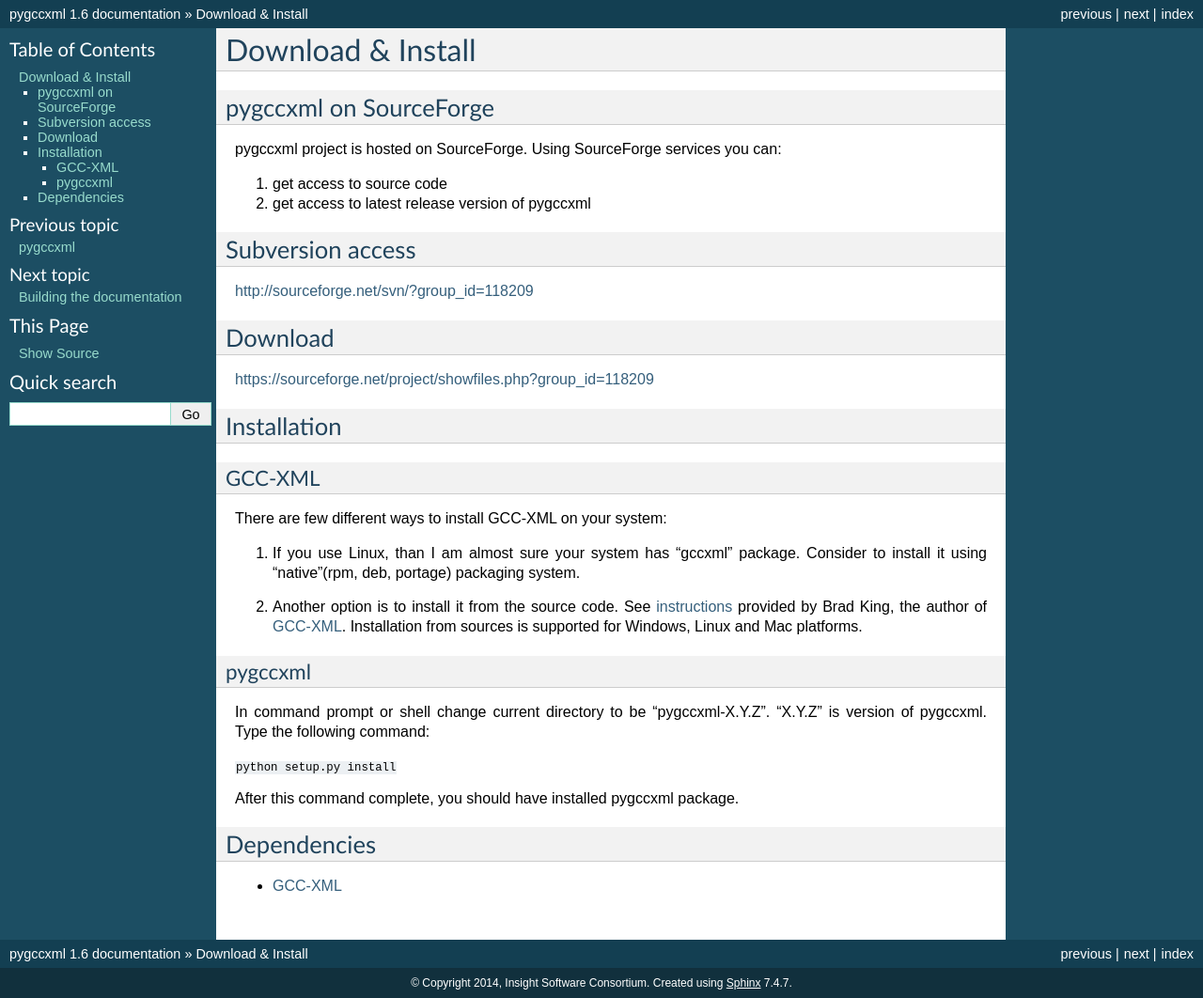
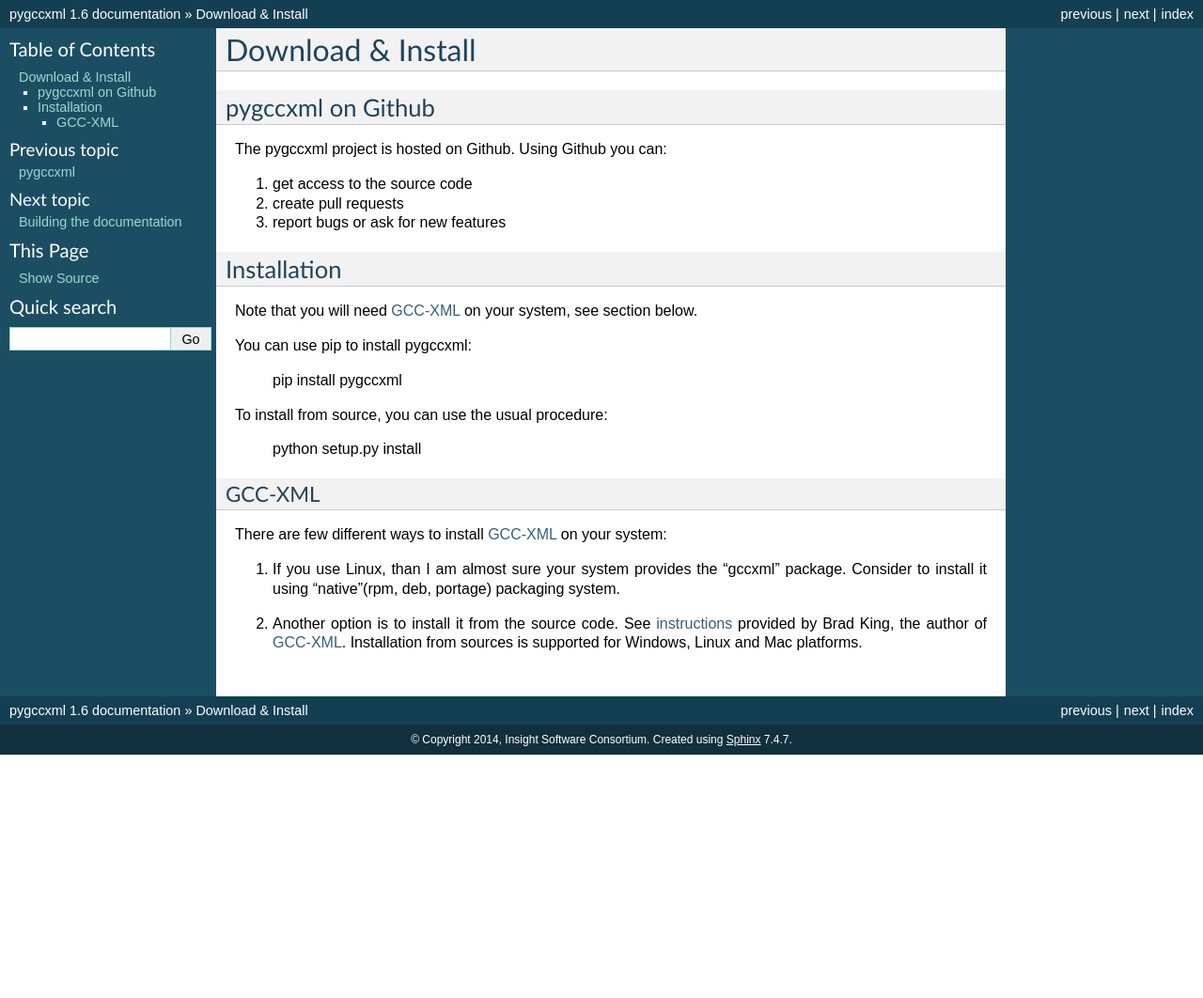
Before and after one commit to CastXML/pygccxml, a Sphinx documentation site: the page built from docs/download.rst, in a window 1280 px wide. Shown: the whole page at 94% size. Built offline with Sphinx 7.4.7, drawn with Linux system fonts in a browser that asks for light colours; after the commit the page ends 900 px from its top, so only the background shows below that.

Commit message:
Update installation and project documentation

```diff
--- a/docs/download.rst
+++ b/docs/download.rst
@@ -2,38 +2,35 @@
 Download & Install
 ==================
 
--------------------------
-pygccxml on SourceForge
--------------------------
+------------------
+pygccxml on Github
+------------------
 
-pygccxml project is hosted on SourceForge. Using SourceForge services you
-can:
+The pygccxml project is hosted on Github. Using Github you can:
 
-1) get access to source code
-2) get access to latest release version of pygccxml
-
-
------------------
-Subversion access
------------------
-
-http://sourceforge.net/svn/?group_id=118209
-
---------
-Download
---------
-
-https://sourceforge.net/project/showfiles.php?group_id=118209
+1) get access to the source code
+2) create pull requests
+3) report bugs or ask for new features
 
 ------------
 Installation
 ------------
 
+Note that you will need `GCC-XML`_ on your system, see section below.
+
+You can use pip to install pygccxml:
+
+  pip install pygccxml
+
+To install from source, you can use the usual procedure:
+
+  python setup.py install
+
 GCC-XML
 -------
-There are few different ways to install GCC-XML on your system:
+There are few different ways to install `GCC-XML`_ on your system:
 
-1. If you use Linux, than I am almost sure your system has "gccxml" package.
+1. If you use Linux, than I am almost sure your system provides the "gccxml" package.
    Consider to install it using "native"(rpm, deb, portage) packaging system.
 
 .. line separator
@@ -43,20 +40,4 @@ There are few different ways to install GCC-XML on your system:
    is supported for Windows, Linux and Mac platforms.
 
 .. _`instructions` : http://gccxml.org/HTML/Install.html
-
-pygccxml
---------
-In command prompt or shell change current directory to be "pygccxml-X.Y.Z".
-"X.Y.Z" is version of pygccxml. Type the following command:
-
-| ``python setup.py install``
-
-After this command complete, you should have installed pygccxml package.
-
-------------
-Dependencies
-------------
-
-* `GCC-XML`_
-
 .. _`GCC-XML`: http://www.gccxml.org
```
